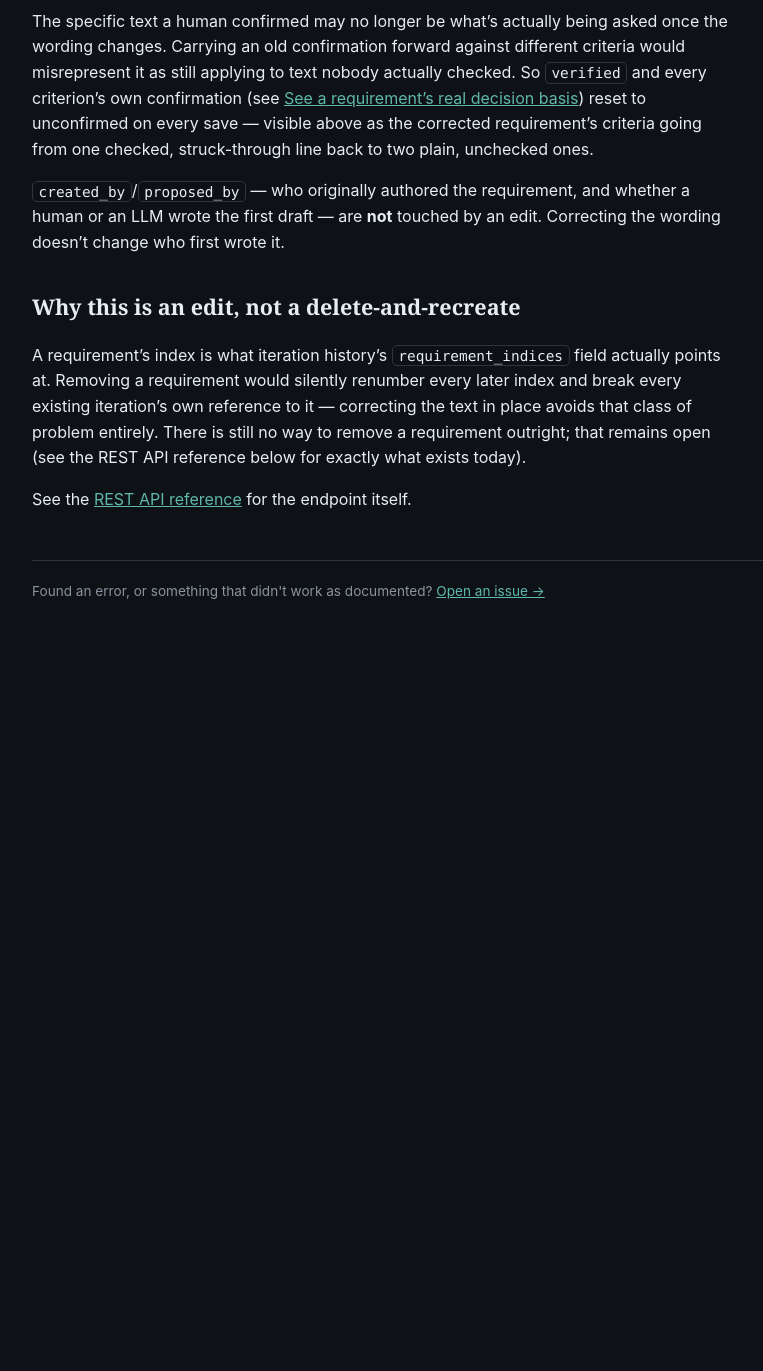
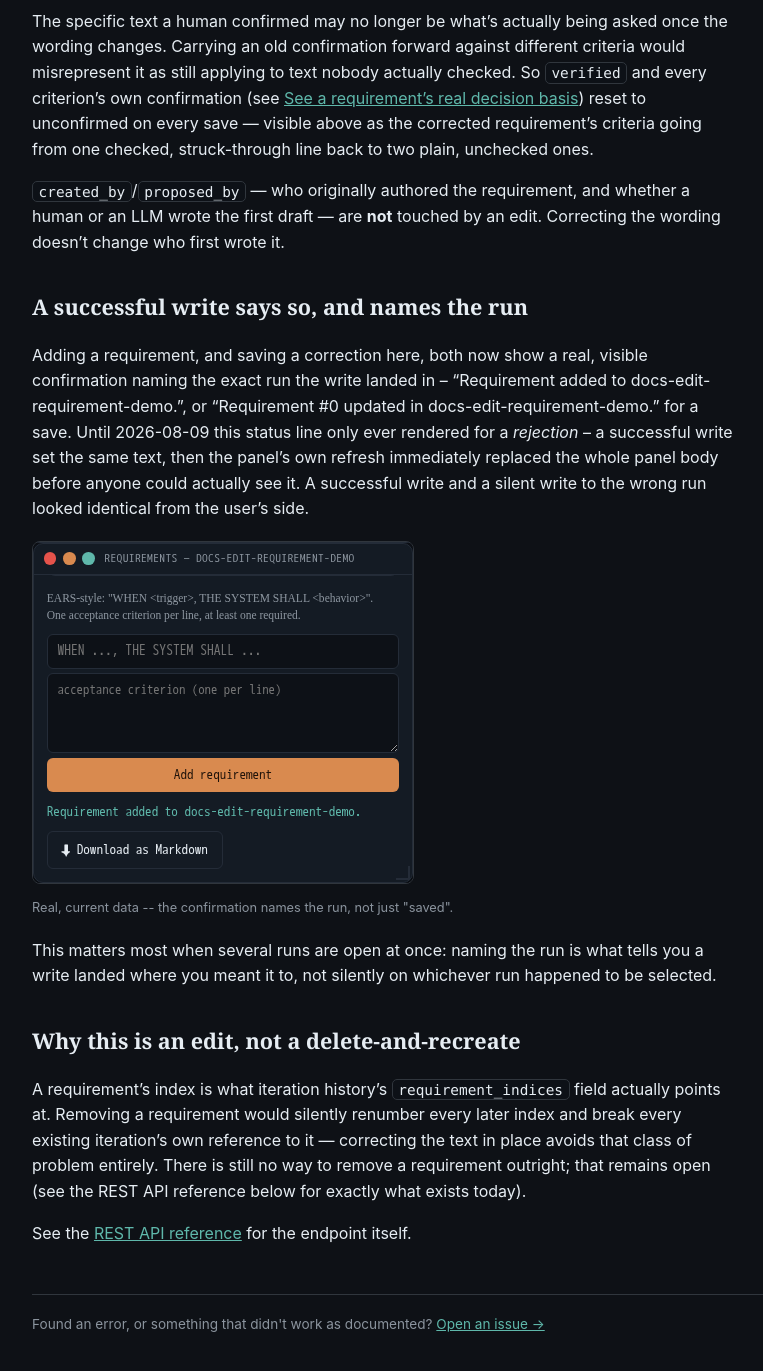
Before and after one commit to scimbe/CADS-devsystem-docs, a Jekyll site: the page built from _how-to/edit-a-requirement.md, in a window 1280 px wide and 1400 px high, scrolled down 2765 px. Shown: the top 1371 px of the window, without its empty margins (322-1085 px from the left). Built offline with Jekyll 4.4.1, drawn with Linux system fonts in a browser that asks for light colours; before the commit the page ends 3431 px from its top, so only the background shows below that.

Commit message:
how-to: document the real write-success confirmation naming the run (issue #58)
a17c5d7 fixed a real gap where a successful requirement add/edit's own
status text was set then immediately wiped by the panel's own refresh --
success and a silent write to the wrong run looked identical from the
user's side. Documents the fix with a live screenshot of the actual
confirmation text.

```diff
--- a/_how-to/edit-a-requirement.md
+++ b/_how-to/edit-a-requirement.md
@@ -58,6 +58,23 @@ from one checked, struck-through line back to two plain, unchecked ones.
 wrote the first draft — are **not** touched by an edit. Correcting the wording doesn't change who
 first wrote it.
 
+## A successful write says so, and names the run
+
+Adding a requirement, and saving a correction here, both now show a real, visible confirmation
+naming the exact run the write landed in -- "Requirement added to docs-edit-requirement-demo.",
+or "Requirement #0 updated in docs-edit-requirement-demo." for a save. Until 2026-08-09 this status
+line only ever rendered for a *rejection* -- a successful write set the same text, then the panel's
+own refresh immediately replaced the whole panel body before anyone could actually see it. A
+successful write and a silent write to the wrong run looked identical from the user's side.
+
+<figure>
+<img src="{{ '/assets/img/howto-edit-requirement/04-write-success-names-run.png' | relative_url }}" alt="The Add requirement form with a green confirmation reading 'Requirement added to docs-edit-requirement-demo.' beneath it">
+<figcaption>Real, current data -- the confirmation names the run, not just "saved".</figcaption>
+</figure>
+
+This matters most when several runs are open at once: naming the run is what tells you a write
+landed where you meant it to, not silently on whichever run happened to be selected.
+
 ## Why this is an edit, not a delete-and-recreate
 
 A requirement's index is what iteration history's `requirement_indices` field actually points at.
```
Also changed, not shown: assets/img/howto-edit-requirement/04-write-success-names-run.png (added).
